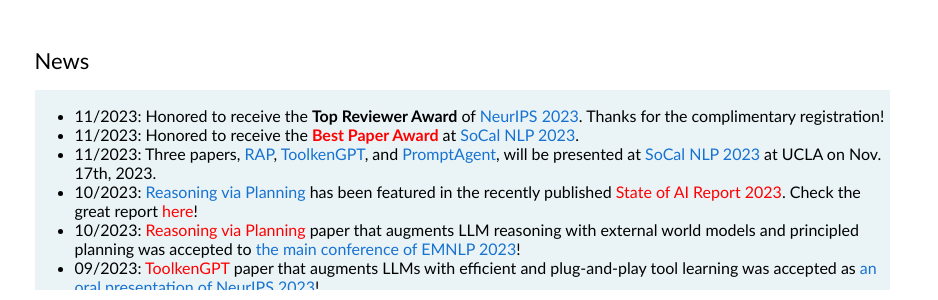
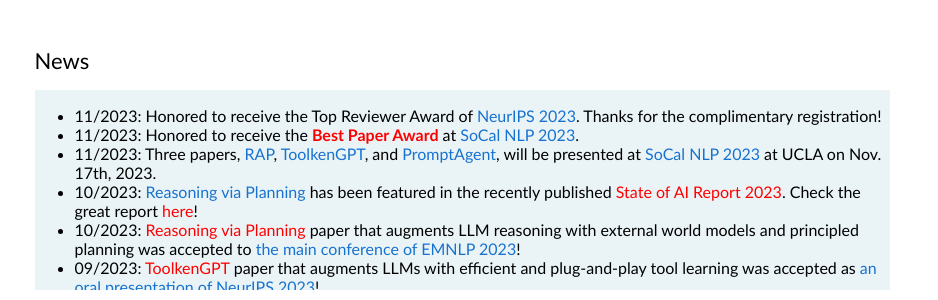
Before and after one commit to zhenwang9102/zhenwang9102.github.io, a Jekyll site: the page built from _posts/2019-06-02-venue.markdown, in a window 1280 px wide and 900 px high, scrolled down 743 px. Shown: the part 154-454 px from the top of the window, without its empty margins (178-1116 px from the left). Built offline with Jekyll 4.4.1, drawn with Linux system fonts in a browser that asks for light colours; some of the changed text lies outside the part shown.

Commit message:
Update default.html

```diff
--- a/_layouts/default.html
+++ b/_layouts/default.html
@@ -111,7 +111,7 @@
               <div class="listbox">
                 <ul>
                   <li>
-                    11/2023: Honored to receive the <b>Top Reviewer Award</b> of <a href="https://neurips.cc/Conferences/2023/ProgramCommittee">NeurIPS 2023</a>. Thanks for the complimentary registration!
+                    11/2023: Honored to receive the Top Reviewer Award of <a href="https://neurips.cc/Conferences/2023/ProgramCommittee">NeurIPS 2023</a>. Thanks for the complimentary registration!
                   </li>
                   <li>
                     11/2023: Honored to receive the <a style="color:red"><b>Best Paper Award</b></a> at <a href="https://socalnlp.github.io/symp23/index.html">SoCal NLP 2023</a>.
@@ -660,10 +660,10 @@
               <h2>Honors and Awards</h2>
               <ul>
                 <li>
-                  <a style="color:red"><b>Best Paper Award</b></a>, SoCal NLP, 2023
+                  Top Reviewer Award, NeurIPS, 2023
                 </li>
                 <li>
-                  Top Reviewer Award, NeurIPS, 2023
+                  <a style="color:red"><b>Best Paper Award</b></a>, SoCal NLP, 2023
                 </li>
                 <li>
                   Third-Place Honor, Inaugural Alexa Prize TaskBot Challenge, 2022
```
